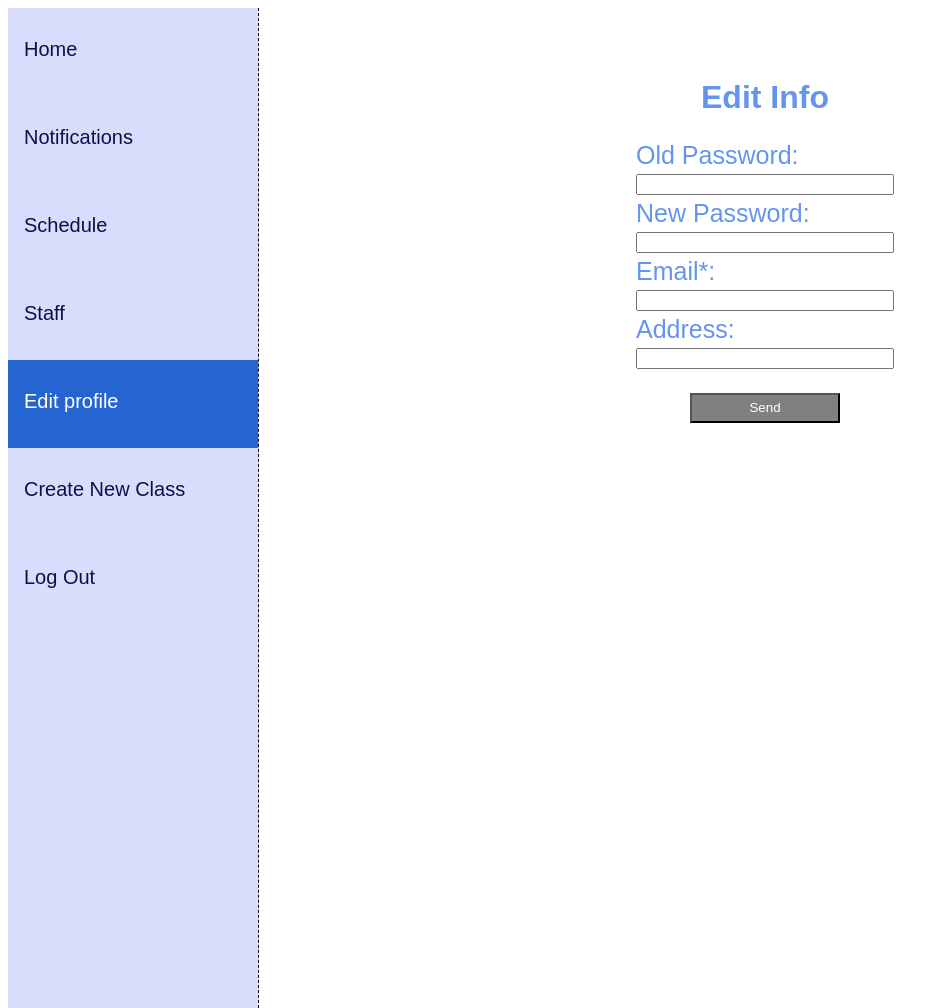
After one commit to johnpiapian/802GROUP3, a Django app: page /edit_profile/ in a window 1280 px wide. The commit adds this page. Shown: the whole page, without its empty margins (0-949 px from the left). Run offline with Django 4.2, Linux system fonts and the light colour scheme.

Commit message:
created edit profile plus updated style/urls/views

```diff
--- a/scheduleTA/app/static/style.css
+++ b/scheduleTA/app/static/style.css
@@ -36,3 +36,60 @@ td {
     margin-left: auto;
     margin-right: auto;
 }
+
+.edit-info-send-btn {
+    background-color: gray;
+    color: white;
+    width:150px;
+    height:30px;
+    margin-top: 20px;
+}
+
+
+ul {
+    list-style-type: none;
+    margin: 0;
+    padding: 0;
+    width: 100%;
+    background-color: #d9dcfa;
+    height:100%;
+    border-right:1px dashed black
+  }
+
+  li a {
+    display: block;
+    color: rgb(15, 16, 71);
+    padding: 8px 16px;
+    text-decoration: none;
+    height:50px;
+    padding-top:30px;
+    font-size:20px;
+  }
+
+  li a.active {
+    background-color: #2565d1;
+    color: white;
+  }
+
+  li a:hover:not(.active) {
+    background-color: #555;
+    color: white;
+  }
+
+  .left-side{
+    width:250px;
+    float: left;
+    height:1000px;
+  }
+  .main-content{
+    margin-left:250px;
+    padding-top: 50px;
+  }
+
+  .input-field{
+    width:250px;
+  }
+
+  .td-label{
+    text-align: left;
+  }
--- a/scheduleTA/app/views.py
+++ b/scheduleTA/app/views.py
@@ -1,4 +1,4 @@
-from django.shortcuts import render
+from django.shortcuts import render, redirect
 from django.views import View
 
 
@@ -6,3 +6,8 @@ from django.views import View
 class Home(View):
     def get(self, request):
         return render(request, 'home.html', {})
+    def post(self, request):
+        return redirect('/edit_profile')
+class EditProfile(View):
+    def get(self, request):
+        return render(request, 'edit.html', {})
--- a/scheduleTA/scheduleTA/urls.py
+++ b/scheduleTA/scheduleTA/urls.py
@@ -16,8 +16,10 @@ Including another URLconf
 from django.contrib import admin
 from django.urls import path
 from app.views import Home
+from app.views import EditProfile
 
 urlpatterns = [
     path('admin/', admin.site.urls),
-    path('', Home.as_view(), name='home') ## look @ "views.py -> class Home" to see what this loads
+    path('', Home.as_view(), name='home'), ## look @ "views.py -> class Home" to see what this loads
+    path('edit_profile/', EditProfile.as_view(), name = 'edit profile')
 ]
--- /dev/null
+++ b/scheduleTA/templates/edit.html
@@ -0,0 +1,48 @@
+{% load static %}
+<!-- load static loads the directory defined in settings.py -->
+<!-- this is necessary for the link tag below to load the .css file which is in the static directory -->
+<!DOCTYPE html>
+
+<html lang="en">
+<head>
+    <meta charset="UTF-8">
+    <title>Edit Profile</title>
+    <link href="{% static 'style.css' %}" rel="stylesheet" type="text/css">
+</head>
+
+<body>
+    <div class="left-side">
+        <ul>
+            <li><a href="#home">Home</a></li>
+            <li><a href="#notification">Notifications</a></li>
+            <li><a href="#schedule">Schedule</a></li>
+            <li><a href="#staff">Staff</a></li>
+            <li><a class="active" href="#edit_profile">Edit profile</a></li>
+            <li><a href="#create_new_class">Create New Class</a></li>
+            <li><a href="/">Log Out</a></li>
+        </ul>
+    </div>
+    <div class="main-content">
+        <h1 class="center">Edit Info</h1>
+        <form action="/" method="post">
+            {% csrf_token %}
+            <table class="center">
+                <!-- 'name=' below must match models.py variable names -->
+                <!-- check to see what Sut called them and fix name/password reference names -->
+                <tr><td class="med_text td-label">Old Password: </td></tr>
+                <tr><td><input type="text" class = "input-field" name="password"></td></tr>
+                <tr><td class="med_text td-label">New Password: </td></tr>
+                <tr><td><input type="text" class = "input-field" name="password"></td></tr>
+                <tr><td class="med_text td-label">Email*: </td></tr>
+                <tr><td><input type="text" class = "input-field" name="name"></td></tr>
+                <tr><td class="med_text td-label">Address: </td></tr>
+                <tr><td><input type="text" class = "input-field" name="name"></td></tr>
+                <tr><td><input class="center edit-info-send-btn" type="submit" value = "Send"></td></tr>
+            </table>
+        </form>
+    </div>
+
+
+</body>
+
+</html>
```
